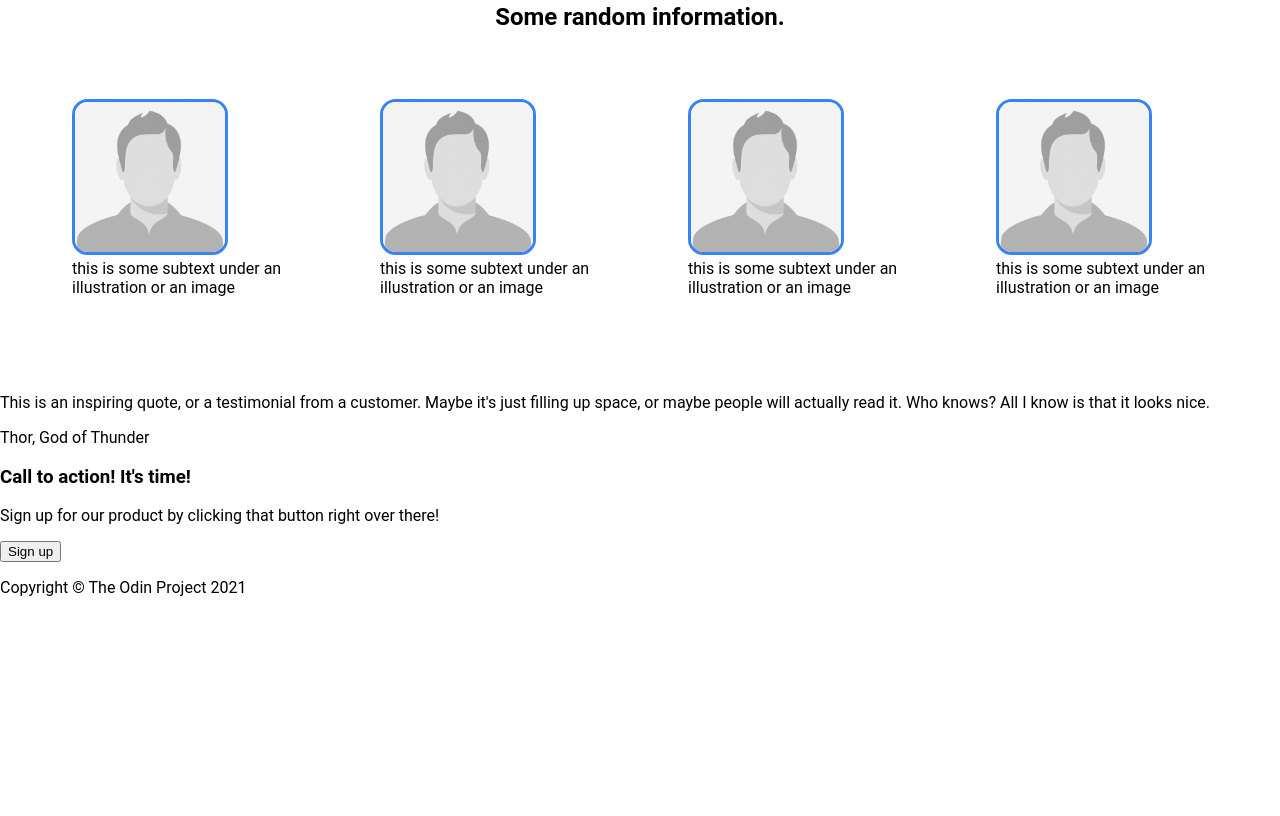
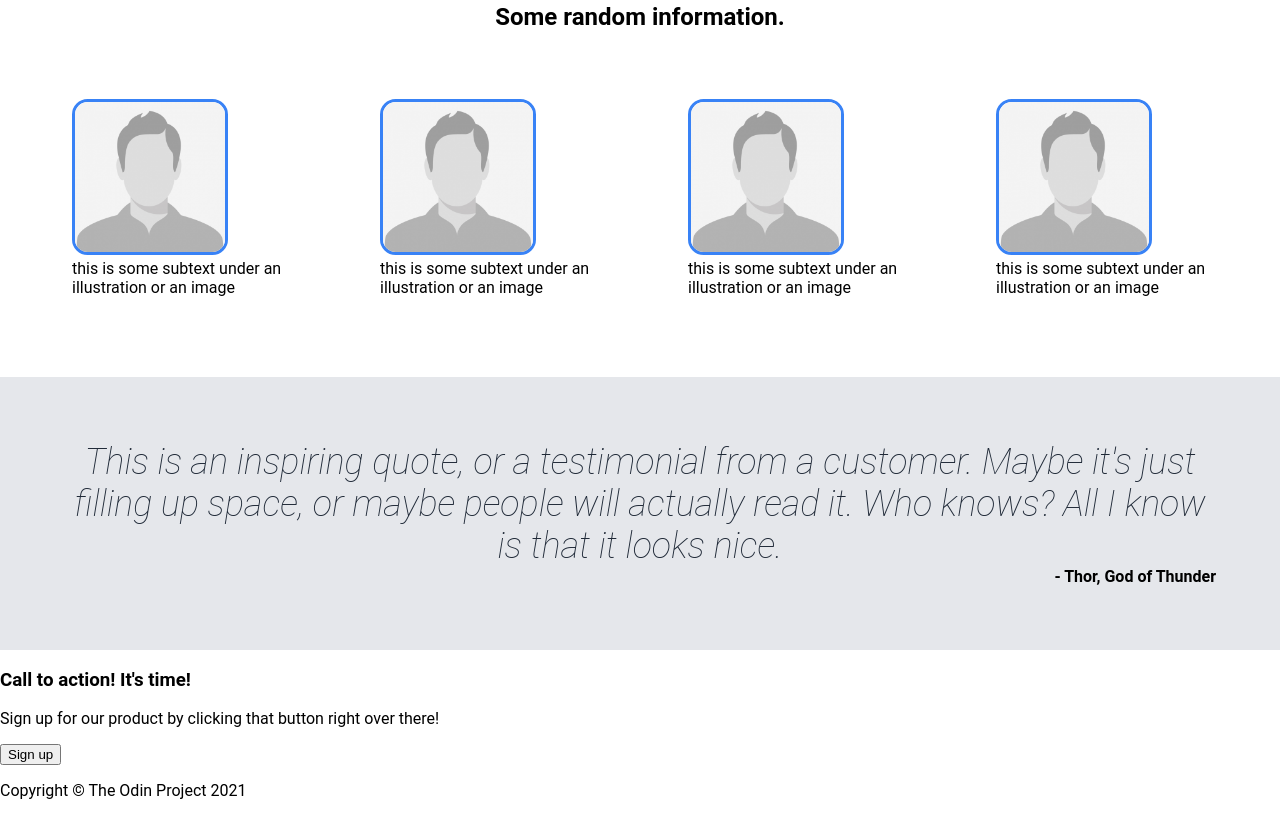
Before and after one commit to AnLaxina/Landing-Page, a plain HTML site: page index.html in a window 1280 px wide. Shown: the part 625-1441 px from the top of the page. Before the commit the page ends 1238 px from the top, so only its background shows below. Drawn offline with Linux system fonts and the light colour scheme.

Commit message:
Finish quote section

```diff
--- a/CSS/style.css
+++ b/CSS/style.css
@@ -98,3 +98,26 @@ section h1 {
     padding: 16px;
 
 }
+
+/* Start of Quote section */
+.quote-section {
+    background-color: #e5e7eb;
+    display: flex;
+    flex-direction: column;
+    justify-content: space-around;
+    padding: 64px;
+}
+
+.quote-section p {
+    margin: 0;
+    text-align: center;
+    font-size: 36px;
+    color: #1f2937;
+    font-weight: lighter;
+    font-style: italic;
+}
+
+.quote-section span {
+    font-weight: bold;
+    align-self: end;
+}
--- a/index.html
+++ b/index.html
@@ -64,13 +64,13 @@
       </div>
     </section>
 
-    <aside>
+    <aside class="quote-section">
       <p>
         This is an inspiring quote, or a testimonial from a customer. Maybe it's
         just filling up space, or maybe people will actually read it. Who knows?
         All I know is that it looks nice.
       </p>
-      <span>Thor, God of Thunder</span>
+      <span>- Thor, God of Thunder</span>
     </aside>
 
     <section>
```
